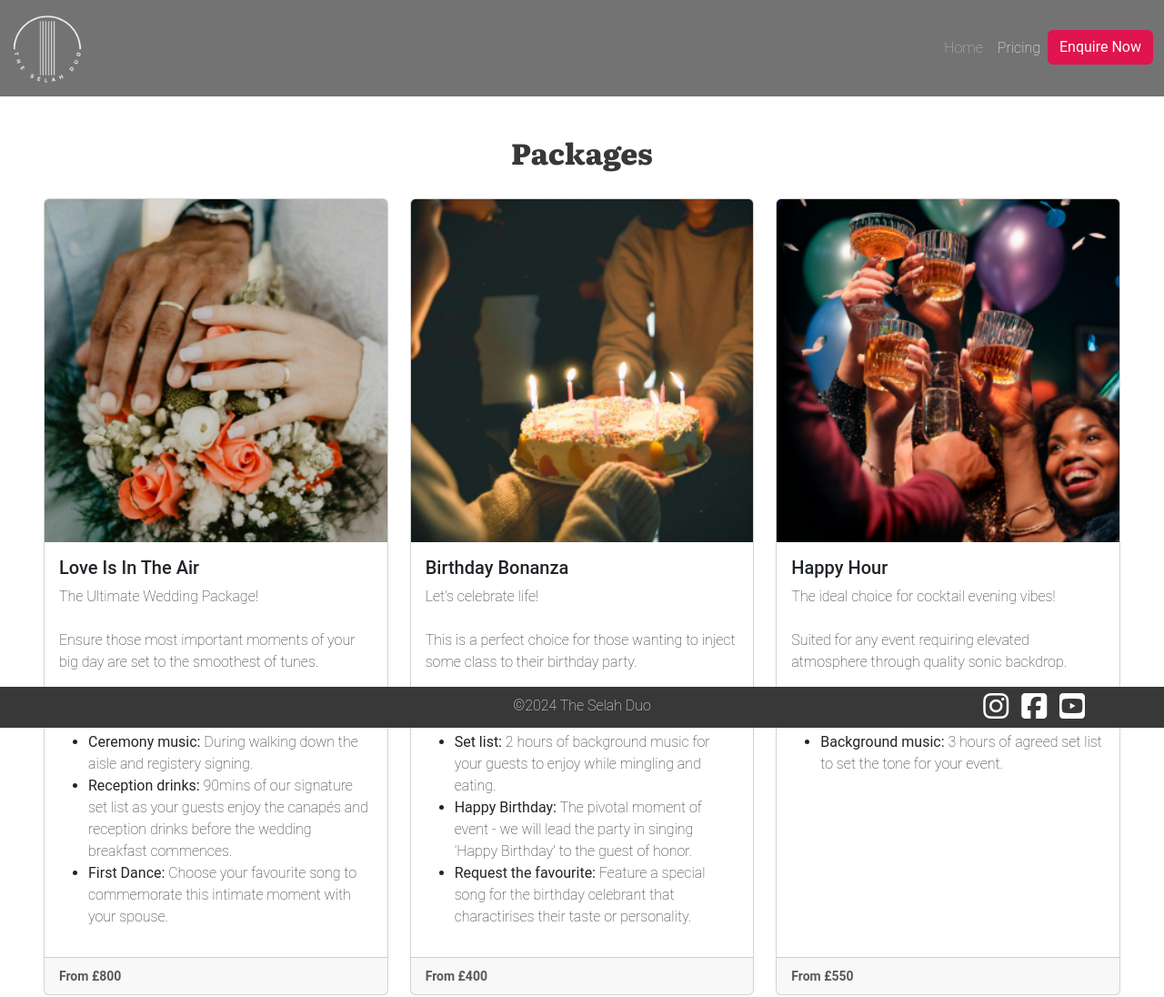
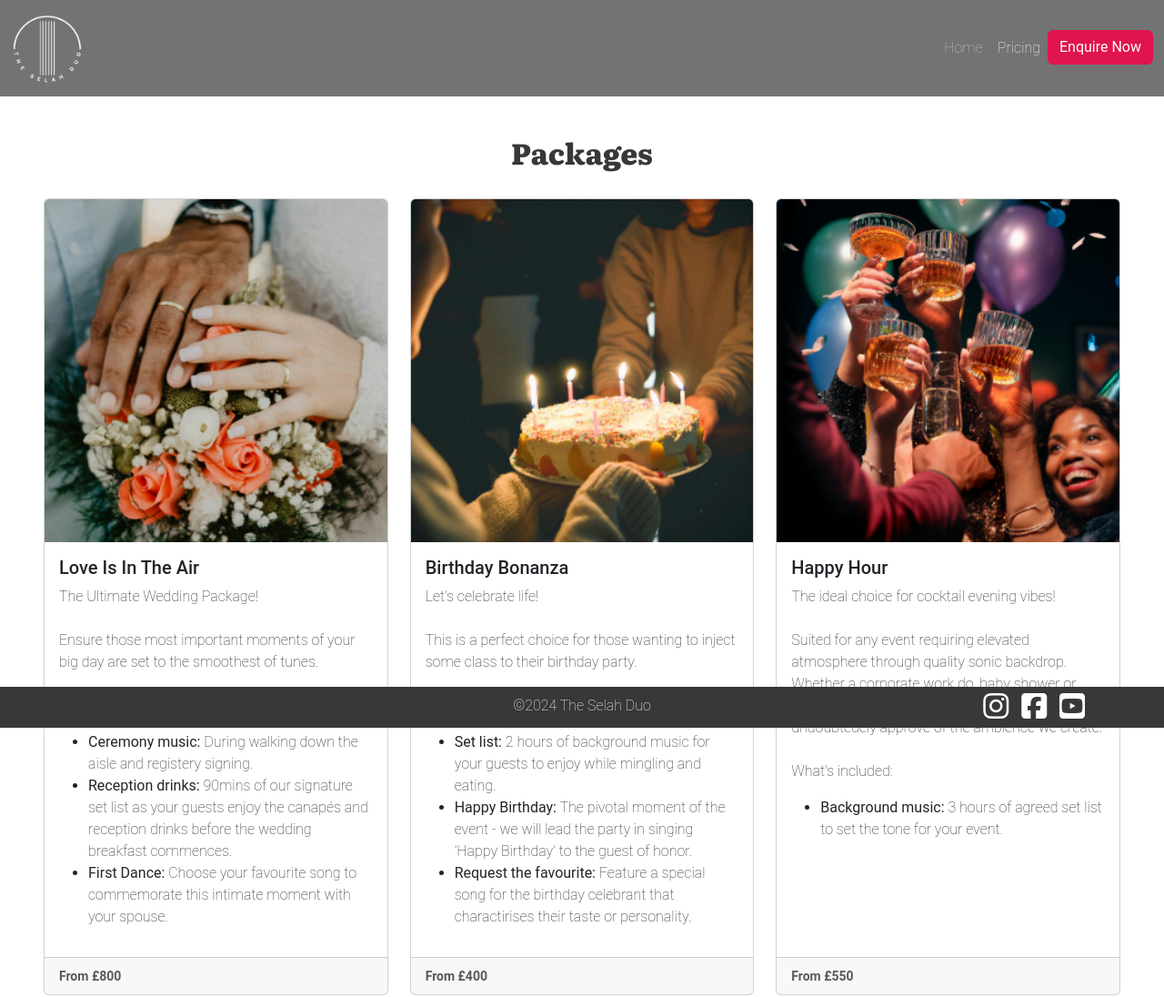
Before and after one commit to j-mlo/the-selah-duo, a plain HTML site: page pricing.html in a window 1280 px wide. Shown: the top 1096 px of the page at 91% size. Drawn offline with nearby package versions, Linux system fonts and the light colour scheme; a web font is replaced by a local one.

Commit message:
Add a sentance to the pricing package section.

```diff
--- a/pricing.html
+++ b/pricing.html
@@ -78,9 +78,11 @@
                     What's included:
                     <ul>
                       <li><strong>Ceremony music:</strong> During walking down the aisle and registery signing.</li>
-                      <li><strong>Reception drinks:</strong> 90mins of our signature set list as your guests enjoy the canapés and
+                      <li><strong>Reception drinks:</strong> 90mins of our signature set list as your guests enjoy the
+                        canapés and
                         reception drinks before the wedding breakfast commences.</li>
-                      <li><strong>First Dance:</strong> Choose your favourite song to commemorate this intimate moment with your spouse.</li>
+                      <li><strong>First Dance:</strong> Choose your favourite song to commemorate this intimate moment
+                        with your spouse.</li>
                     </ul>
                   </p>
                 </div>
@@ -103,9 +105,12 @@
                     <br>
                     What's included:
                     <ul>
-                      <li><strong>Set list:</strong> 2 hours of background music for your guests to enjoy while mingling and eating.</li>
-                      <li><strong>Happy Birthday:</strong> The pivotal moment of event - we will lead the party in singing 'Happy Birthday' to the guest of honor.</li>
-                      <li><strong>Request the favourite:</strong> Feature a special song for the birthday celebrant that charactirises their taste or personality.</li>
+                      <li><strong>Set list:</strong> 2 hours of background music for your guests to enjoy while mingling
+                        and eating.</li>
+                      <li><strong>Happy Birthday:</strong> The pivotal moment of the event - we will lead the party in
+                        singing 'Happy Birthday' to the guest of honor.</li>
+                      <li><strong>Request the favourite:</strong> Feature a special song for the birthday celebrant that
+                        charactirises their taste or personality.</li>
                     </ul>
                   </p>
                 </div>
@@ -123,12 +128,14 @@
                     The ideal choice for cocktail evening vibes!
                     <br>
                     <br>
-                    Suited for any event requiring elevated atmosphere through quality sonic backdrop.
+                    Suited for any event requiring elevated atmosphere through quality sonic backdrop. Whether a
+                    corporate work do, baby shower or anniversary celebration, your guest will undoubtedely approve of the ambience we create.
                     <br>
                     <br>
                     What's included:
                     <ul>
-                      <li><strong>Background music:</strong> 3 hours of agreed set list to set the tone for your event.</li>
+                      <li><strong>Background music:</strong> 3 hours of agreed set list to set the tone for your event.
+                      </li>
                     </ul>
                   </p>
                 </div>
```
Also changed, not shown: 1 other file.
